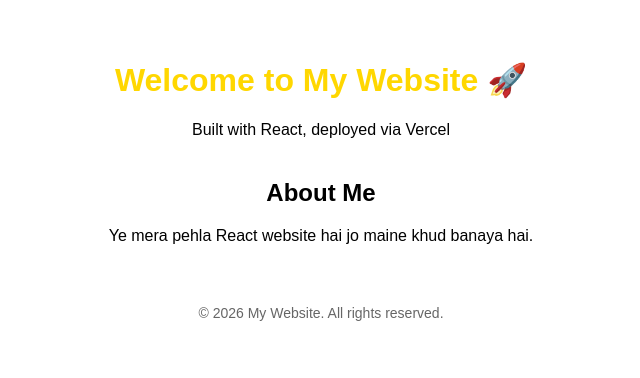
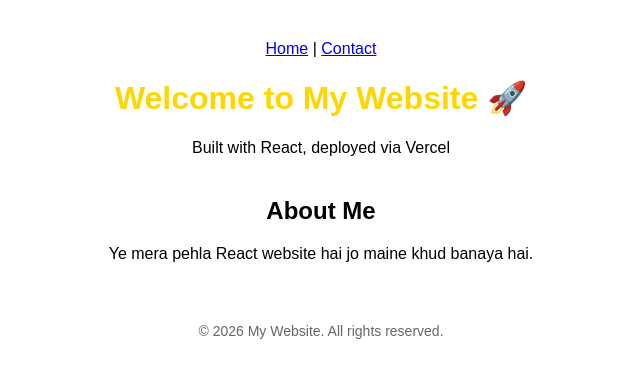
Before and after one commit to hebzur2002/learningheb1, a React (Vite) app: page / in a window 1280 px wide. Shown: the top 378 px of the page, without its empty margins (319-959 px from the left). Built offline with nearby package versions, Linux system fonts and the light colour scheme.

Commit message:
Implement routing with React Router in App component
Refactored App component to use React Router for navigation and added Home and Contact pages.

```diff
--- a/src/App.jsx
+++ b/src/App.jsx
@@ -1,17 +1,28 @@
 import './App.css'
-// Teeno naye components ko import kar rahe hain
-import Header from './components/Header.jsx'
-import About from './components/About.jsx'
+import { BrowserRouter, Routes, Route, Link } from 'react-router-dom'
+import Home from './pages/Home.jsx'
+import Contact from './pages/Contact.jsx'
 import Footer from './components/Footer.jsx'
 
-// Ab App.jsx sirf inko "jodne" ka kaam karta hai — asli content component files mein hai
 function App() {
   return (
-    <div className="container">
-      <Header />
-      <About />
-      <Footer />
-    </div>
+    // BrowserRouter pura app ko "routing" ki power deta hai
+    <BrowserRouter>
+      <div className="container">
+        {/* Navigation menu - Link se page change hota hai bina reload ke */}
+        <nav>
+          <Link to="/">Home</Link> | <Link to="/contact">Contact</Link>
+        </nav>
+
+        {/* Routes batata hai kaunse URL pe kaunsa page dikhana hai */}
+        <Routes>
+          <Route path="/" element={<Home />} />
+          <Route path="/contact" element={<Contact />} />
+        </Routes>
+
+        <Footer />
+      </div>
+    </BrowserRouter>
   )
 }
 
```
